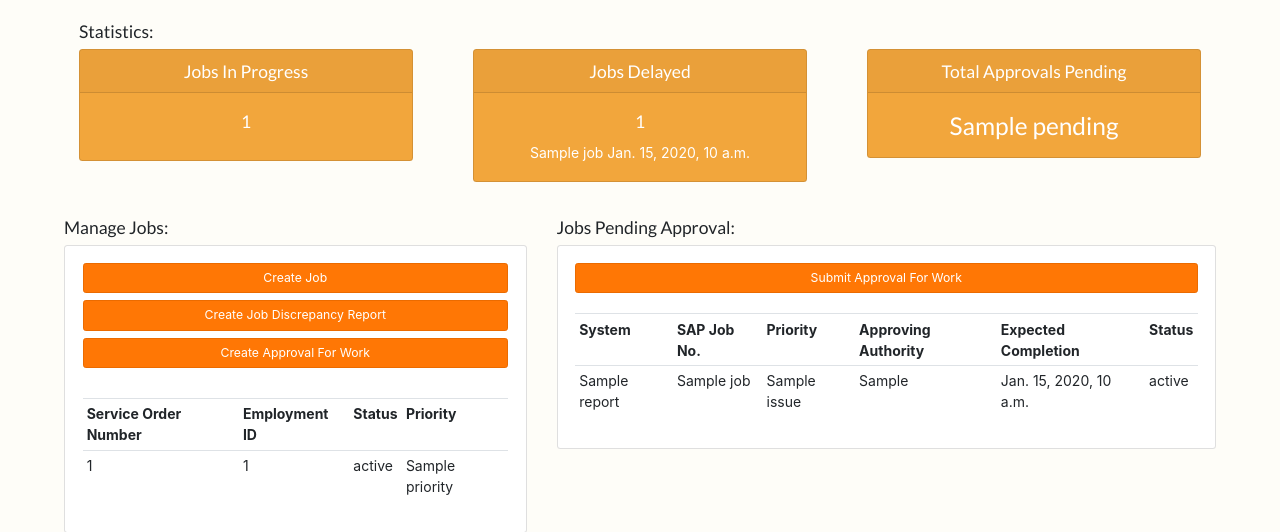
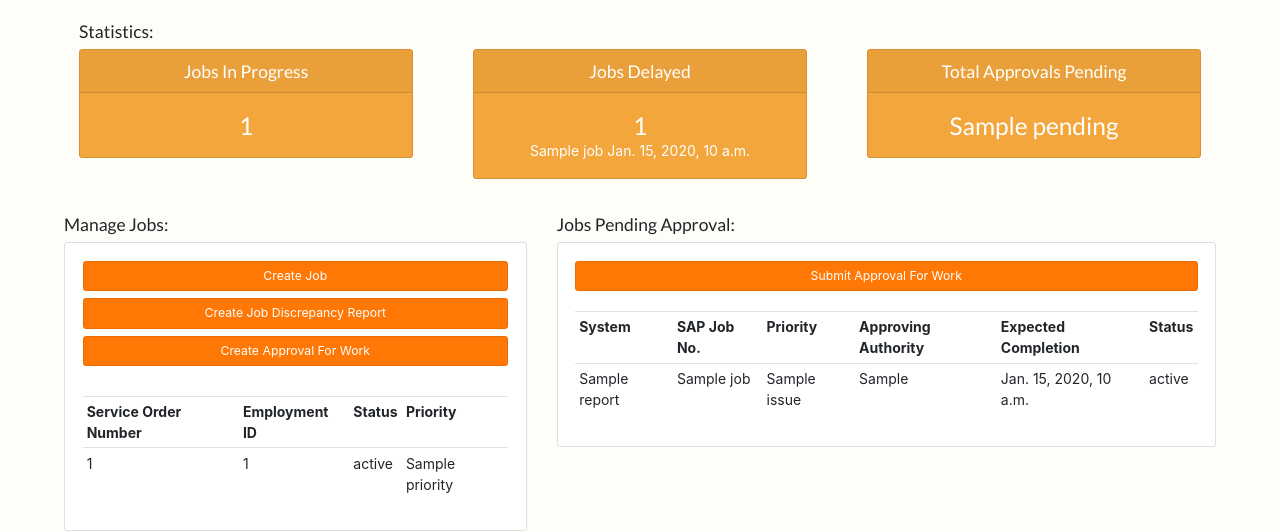
Before and after one commit to Grazorite/STEEG-Web-Portal, a Django app: template accounts/templates/accounts/dashboard.html in a window 1280 px wide. Shown: the part 84-616 px from the top of the page. Run offline with Django 3.2, Linux system fonts and the light colour scheme; the template is opened without the code that fills it: most values are stand-ins (such as "Sample title", 1, 10 or a date in 2020); some libraries are stand-ins or nearby versions.

Commit message:
building dynamic monitoring functionalities

```diff
--- a/accounts/templates/accounts/stats.html
+++ b/accounts/templates/accounts/stats.html
@@ -8,8 +8,7 @@
        <h5 class="card-title">Jobs In Progress</h5>
       </div>
       <div class="card-body">
-           <h5 class="card-title">{{total_jobs}}</h5>
-        <h3 class="card-title"></h3>
+        <h3 class="card-title">{{total_jobs}}</h3>
       </div>
    </div>
   </div>
@@ -22,8 +21,7 @@
        <h5 class="card-title">Jobs Delayed</h5>
       </div>
       <div class="card-body">
-         <h5 class="card-title">1</h5>
-        <h3 class="card-title"></h3>
+        <h3 class="card-title">1</h3>
       </tr>
       {% for job in jobs %}
           <tr>
```
Also changed, not shown: db.sqlite3.
